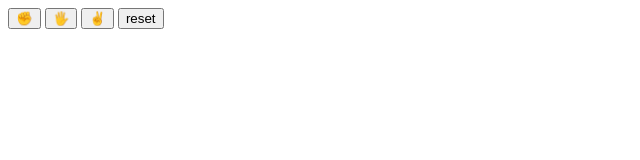
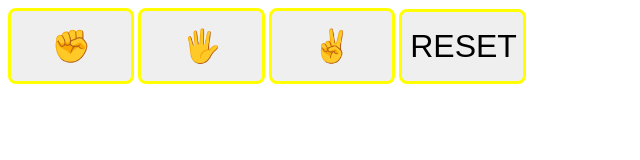
Before and after one commit to BGInstinct/rock_paper_scissors, a plain HTML site: page new-file.html in a window 1280 px wide. Shown: the whole page, without its empty margins (0-640 px from the left). Drawn offline with Linux system fonts and the light colour scheme.

Commit message:
Update new-file.html

```diff
--- a/new-file.html
+++ b/new-file.html
@@ -3,32 +3,49 @@
 
 <head>
   <title>
-    rock_paper_scissors
+    roc paper scissors
   </title>
   <style>
+
+    .buttonGroupe {
+      position: absolute;
+      top: 50%;
+      width: 100%;
+    }
+    button {
+      padding: 16px 8px;
+      font-size: 32px;
+      background-color: none;
+      border: yellow solid;
+      border-radius: 8px;
+      text-align: center;
+      transition: all 0.5s;
+      width: 100px;
+    }
   </style>
 </head>
 
-<body>
-  <button onclick="
+<body background-color: #232323;>
+  <div class="buttonGrupe"></div>
+    <button  style="width:10%" onclick="
       computerMove = pickComputerMove();
       getResult(computerMove, 'rock');
       ">
       ✊
     </button>
-  <button onclick="
+    <button  style="width:10%" onclick="
       computerMove = pickComputerMove();
       getResult(computerMove, 'paper');
     ">
       🖐️
     </button>
-  <button onclick="
+    <button  style="width:10%" onclick="
       computerMove = pickComputerMove();
       getResult(computerMove, 'scissors');
     ">
       ✌️
     </button>
-  <button onclick="
+    <button  style="width:10%" onclick="
     score = {
       wins: 0,
       loses: 0,
@@ -36,18 +53,12 @@
     }
     localStorage.removeItem('score')
     ">
-    reset
+      RESET
     </button>
+  </div>
+</body>
   <script>
-    let score = JSON.parse(localStorage.getItem('score'))
-
-    if (score === null) {
-      score = {
-        wins: 0,
-        loses: 0,
-        drows: 0
-      }
-    }
+    let score = JSON.parse(localStorage.getItem('score')) || {wins: 0, loses: 0, drows: 0 }
 
     function getResult(computerMove, yourMove) {
       if (yourMove === 'rock') {
```
Lines whose indentation alone changed are shown as unchanged.
